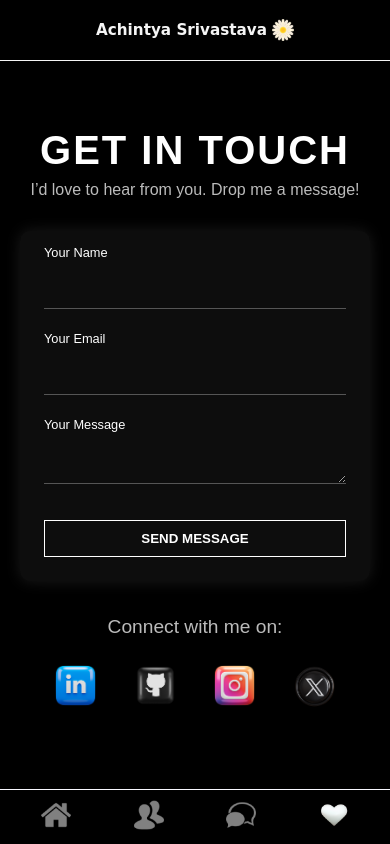
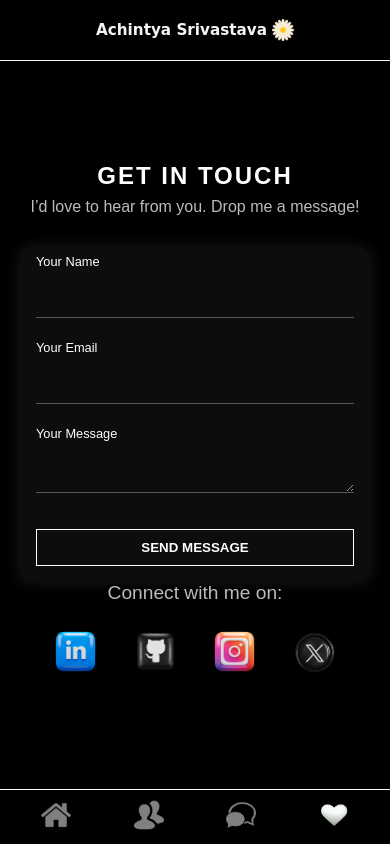
Before and after one commit to achintyasrivastav/Portfolio, a plain HTML site: page contact.html in a window 390 px wide. Drawn offline with nearby package versions, Linux system fonts and the light colour scheme.

Commit message:
Mobile design css updated

```diff
--- a/responsive design/contactmobi.css
+++ b/responsive design/contactmobi.css
@@ -27,7 +27,7 @@
       }
 
     .contact-container{
-        margin-top: 50px;
+        margin-top: 100px;
         padding-top: 100px;
         padding-bottom: 150px;
         padding-left: 25px;
@@ -37,6 +37,18 @@
     .social-icon {
         height: 55px;
         width: 55px;
+    }
+
+    .title {
+        font-size: 1.5rem;
+    }
+
+    .contact-form {
+        padding: 1rem;
+    }
+
+    #social-links {
+        margin-top: 0px;
     }
 
 }
```
